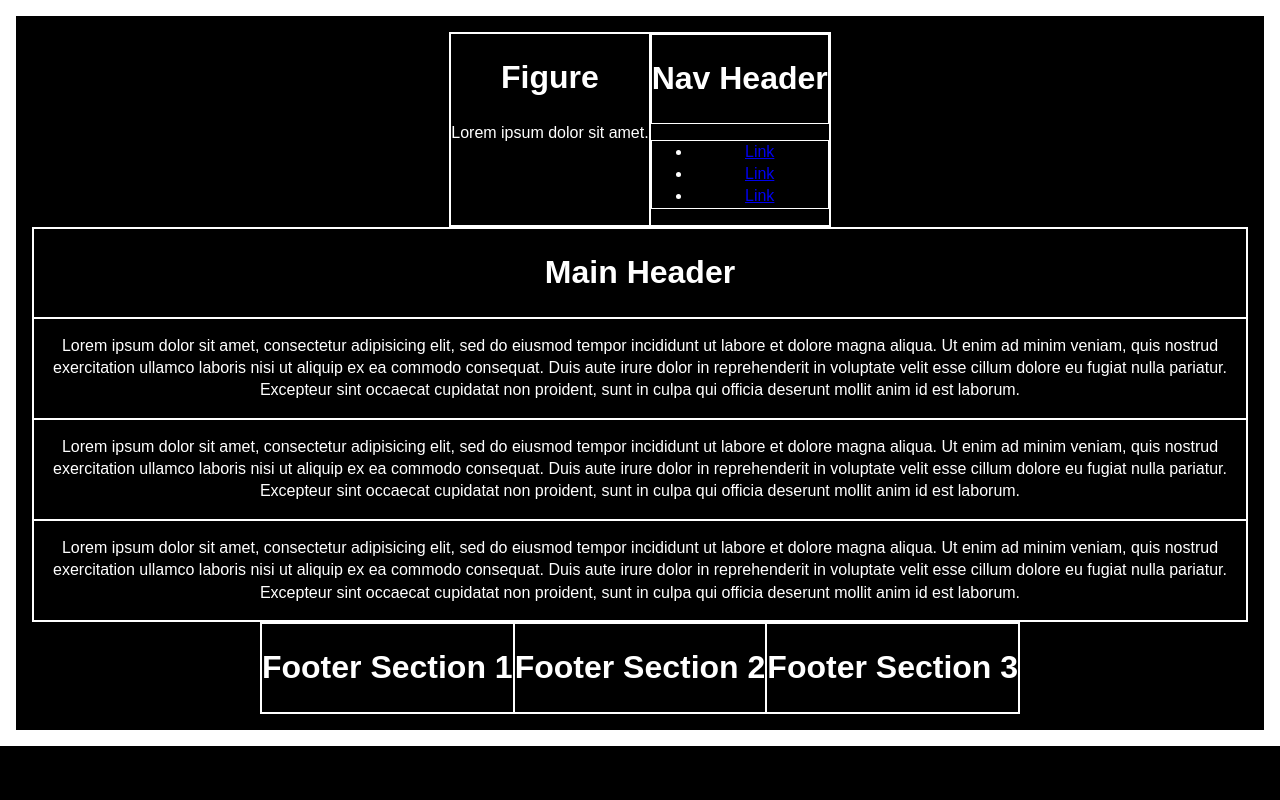
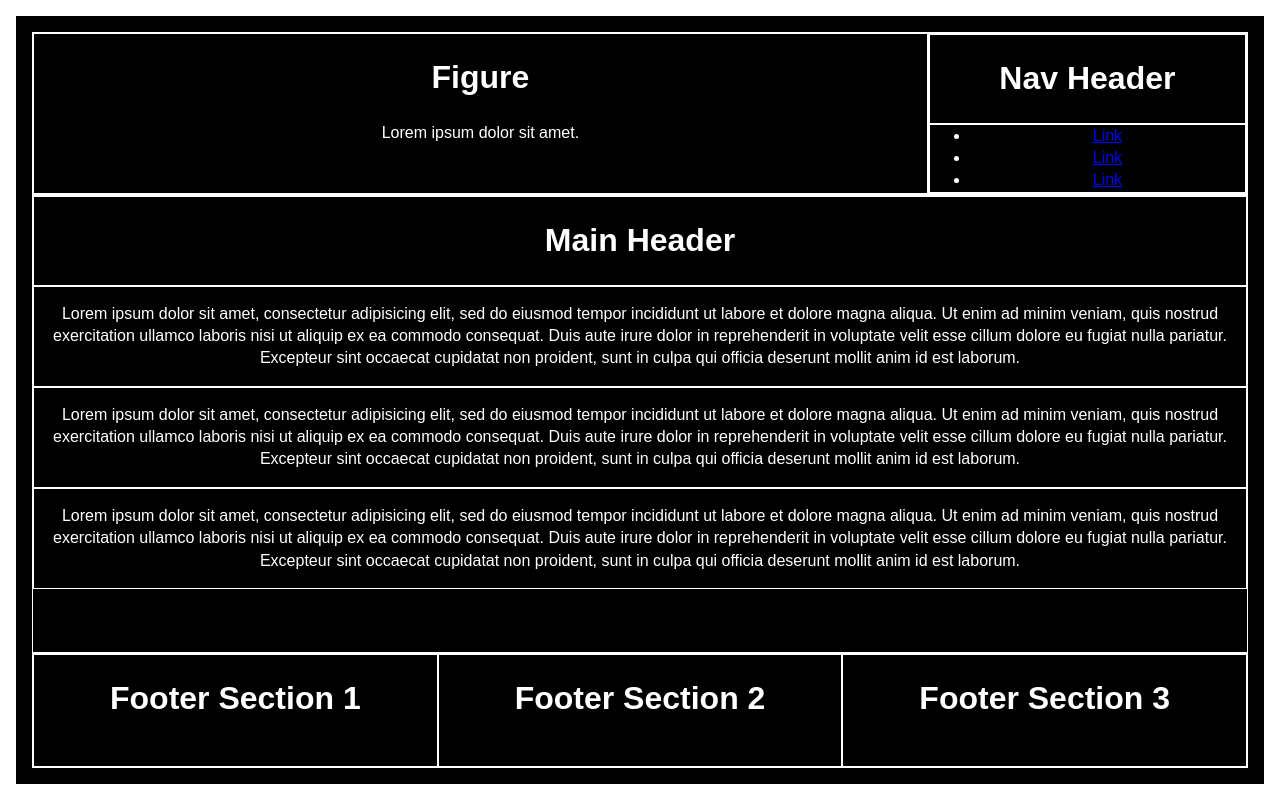
Before and after one commit to aubreyjcook/lampforge, a PHP site: page / in a window 1280 px wide. Run offline with PHP 8.4, Linux system fonts and the light colour scheme; some libraries are stand-ins or nearby versions.

Commit message:
nav ul margin removed

```diff
--- a/css/flexbox.css
+++ b/css/flexbox.css
@@ -3,18 +3,23 @@
 }
 
 .container {
-  display: flex;
-  align-items: center;
+  display: inline-flex;
+
+  width: 100vw;
+  height: 100vh;
+
   flex-direction: column;
+  align-items: flex-center;
   justify-content: center;
-  flex-flow: column-wrap;
+  flex-flow: row-wrap;
   align-content: stretch;
 
 }
 
 header {
   display: flex;
-  align-items: stretch;
+  /* align-items: stretch; */
+  height: 25%;
 }
 
 header div {
@@ -25,10 +30,24 @@ header nav {
   flex-grow: 2;
 }
 
+nav {
+  display: flex;
+  flex-direction: column;
+}
+
+nav div {
+
+}
+
+nav ul {
+  margin: 0;
+}
+
 main {
   display: flex;
-  align-items: stretch;
+  align-items: flex-center;
   flex-direction: column;
+  height: 100%;
 }
 
 main div {
@@ -42,6 +61,7 @@ main section {
 footer {
   display: flex;
   align-items: stretch;
+  height: 25%;
 }
 
 footer > section {
--- a/css/grid.css
+++ b/css/grid.css
@@ -21,6 +21,10 @@ header {
   grid-template-columns: 2fr 1fr;
 }
 
+nav ul {
+  margin: 0;
+}
+
 main {
   display: grid;
   grid-template-columns: 1fr;
--- a/php/head-links.php
+++ b/php/head-links.php
@@ -1,9 +1,10 @@
 <link rel="manifest" href="site.webmanifest">
 <link rel="icon" type="image/png" href="img/favicon.png">
 <?php
+  //loadCSSFile('reset');
   loadCSSFile('normalize');
   loadCSSFile('html5Boilerplate');
-  /*loadCSSFile('grid');*/
+  loadCSSFile('grid');
   loadCSSFile('flexbox');
   loadCSSFile('main');
 ?>
```
Also changed, not shown: css/reset.css (added, +48 -0 lines).
